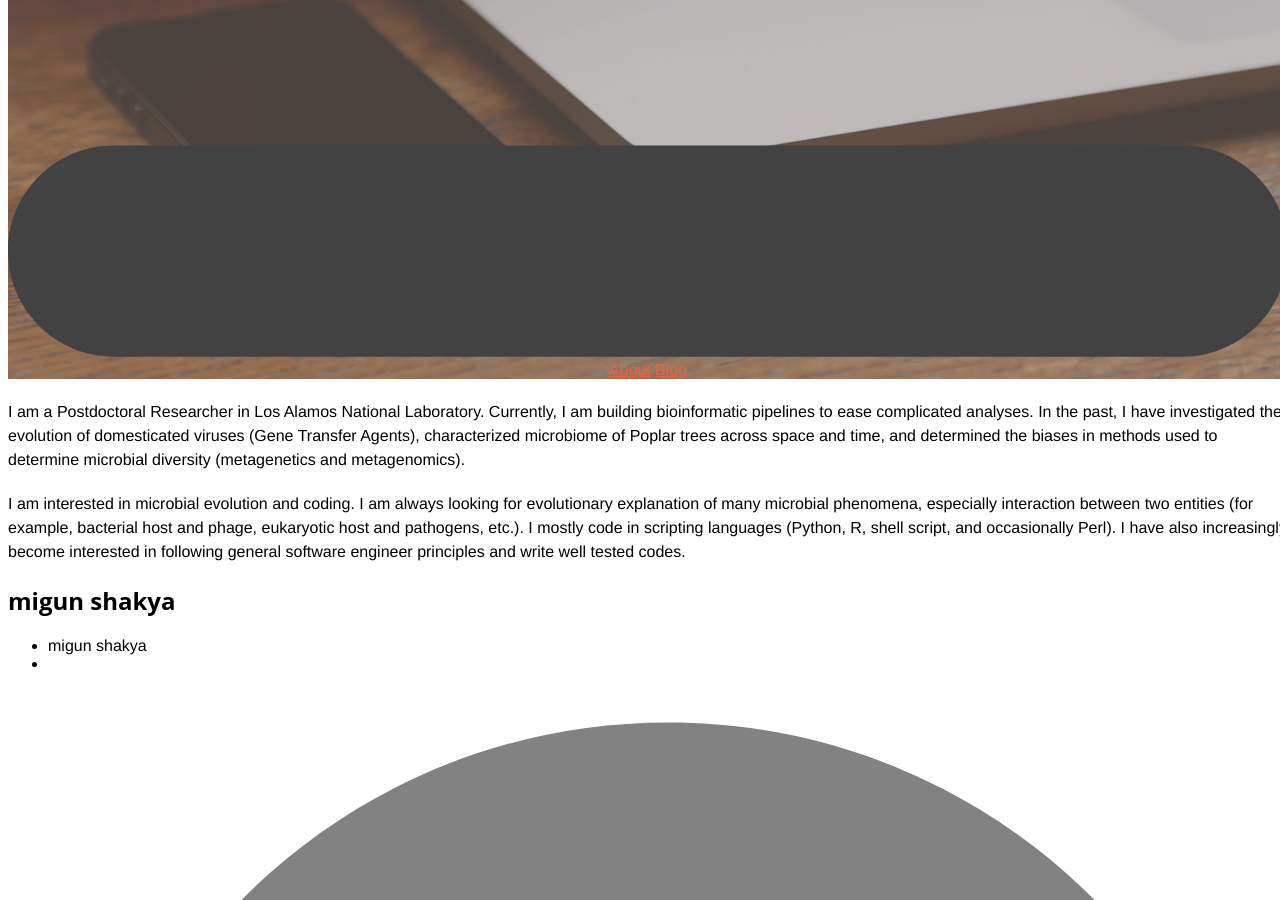
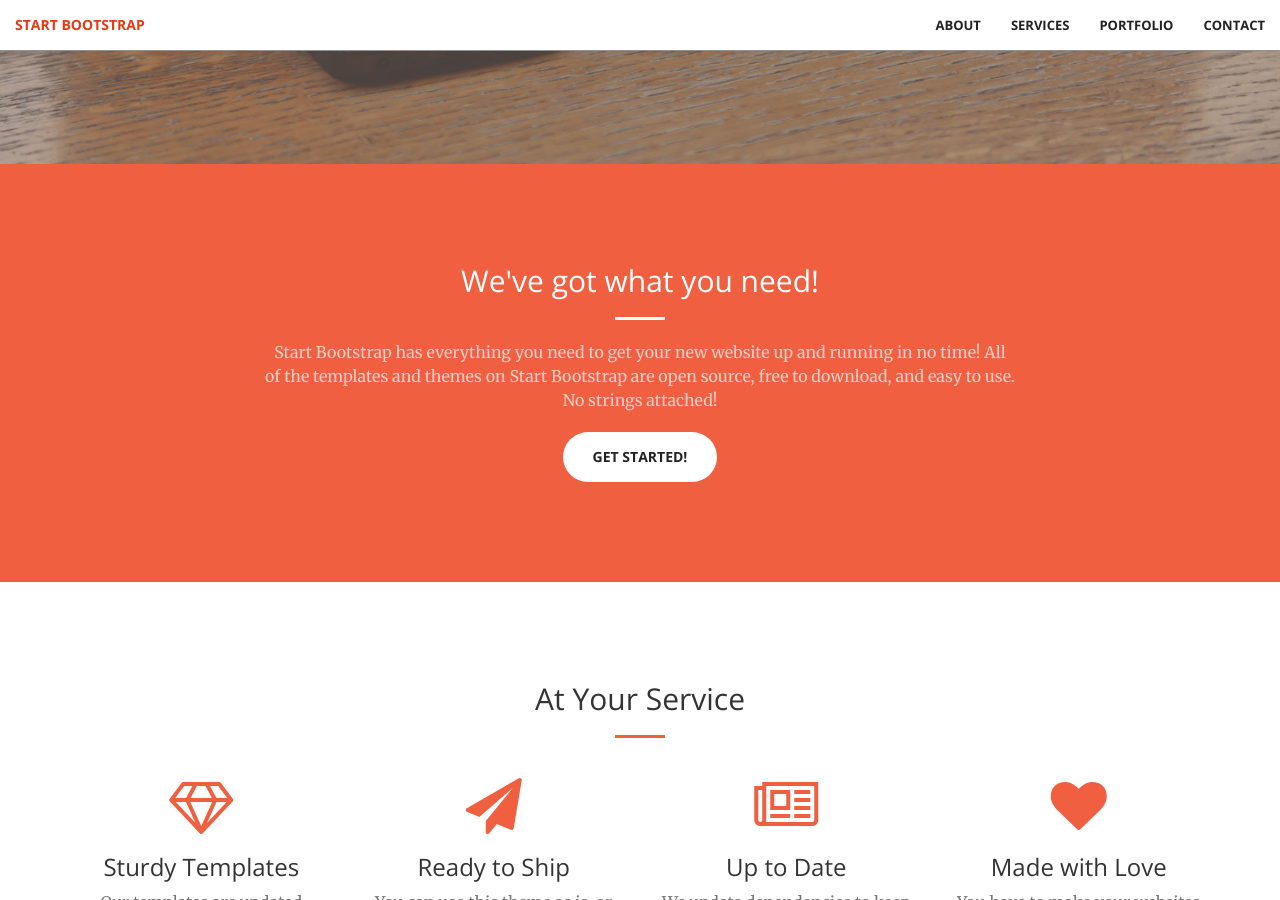
Before and after one commit to mshakya/mshakya.github.io, a Jekyll site: the page built from index.html, in a window 1280 px wide and 900 px high, scrolled down 736 px. Built offline with Jekyll 4.4.1, drawn with Linux system fonts in a browser that asks for light colours; some of the changed text lies outside the part shown.

Commit message:
modified

```diff
--- a/index.html
+++ b/index.html
@@ -1,143 +1,3 @@
-<!DOCTYPE html>
-<html>
-
-  <head>
-  <meta charset="utf-8">
-  <meta http-equiv="X-UA-Compatible" content="IE=edge">
-  <meta name="viewport" content="width=device-width, initial-scale=1">
-
-  <title>migun shakya</title>
-  <meta name="description" content="Random thoughts on biology and programming.
-">
-
-  <link rel="stylesheet" href="/css/main.css">
-  <link rel="canonical" href="mshakya.github.io/">
-  <link rel="alternate" type="application/rss+xml" title="migun shakya" href="mshakya.github.io/feed.xml" />
-</head>
-
-
-  <body>
-
-    <header class="site-header">
-
-  <div class="wrapper">
-
-    <a class="site-title" href="/">migun shakya</a>
-
-    <nav class="site-nav">
-      <a href="#" class="menu-icon">
-        <svg viewBox="0 0 18 15">
-          <path fill="#424242" d="M18,1.484c0,0.82-0.665,1.484-1.484,1.484H1.484C0.665,2.969,0,2.304,0,1.484l0,0C0,0.665,0.665,0,1.484,0 h15.031C17.335,0,18,0.665,18,1.484L18,1.484z"/>
-          <path fill="#424242" d="M18,7.516C18,8.335,17.335,9,16.516,9H1.484C0.665,9,0,8.335,0,7.516l0,0c0-0.82,0.665-1.484,1.484-1.484 h15.031C17.335,6.031,18,6.696,18,7.516L18,7.516z"/>
-          <path fill="#424242" d="M18,13.516C18,14.335,17.335,15,16.516,15H1.484C0.665,15,0,14.335,0,13.516l0,0 c0-0.82,0.665-1.484,1.484-1.484h15.031C17.335,12.031,18,12.696,18,13.516L18,13.516z"/>
-        </svg>
-      </a>
-
-      <div class="trigger">
-
-
-          <a class="page-link" href="/about/">About</a>
-
-
-
-          <a class="page-link" href="/blogs.html">Blog</a>
-
-
-
-
-
-
-
-
-
-
-      </div>
-    </nav>
-
-  </div>
-
-</header>
-
-
-    <div class="page-content">
-      <div class="wrapper">
-        <div class="post">
-
-  <header class="post-header">
-    <h1 class="post-title"></h1>
-  </header>
-
-  <article class="post-content">
-    <!-- <img center src="/images/arch-bac-phage.png" /><br> -->
-<p>I am a Postdoctoral Researcher in Los Alamos National Laboratory. Currently, I am building bioinformatic pipelines to ease complicated analyses. In the past, I have investigated the evolution of domesticated viruses (Gene Transfer Agents), characterized microbiome of Poplar trees across space and time, and determined the biases in methods used to determine microbial diversity (metagenetics and metagenomics).</p>
-
-<p>I am interested in microbial evolution and coding. I am always looking for evolutionary explanation of many microbial phenomena, especially interaction between two entities (for example, bacterial host and phage, eukaryotic host and pathogens, etc.). I mostly code in scripting languages (Python, R, shell script, and occasionally Perl). I have also increasingly become interested in following general software engineer principles and write well tested codes.</p>
-
-  </article>
-
-</div>
-
-      </div>
-    </div>
-
-    <footer class="site-footer">
-
-  <div class="wrapper">
-
-    <h2 class="footer-heading">migun shakya</h2>
-
-    <div class="footer-col-wrapper">
-      <div class="footer-col  footer-col-1">
-        <ul class="contact-list">
-          <li>migun shakya</li>
-          <li><a href="mailto:"></a></li>
-        </ul>
-      </div>
-
-      <div class="footer-col  footer-col-2">
-        <ul class="social-media-list">
-
-          <li>
-            <a href="https://github.com/mshakya">
-              <span class="icon  icon--github">
-                <svg viewBox="0 0 16 16">
-                  <path fill="#828282" d="M7.999,0.431c-4.285,0-7.76,3.474-7.76,7.761 c0,3.428,2.223,6.337,5.307,7.363c0.388,0.071,0.53-0.168,0.53-0.374c0-0.184-0.007-0.672-0.01-1.32 c-2.159,0.469-2.614-1.04-2.614-1.04c-0.353-0.896-0.862-1.135-0.862-1.135c-0.705-0.481,0.053-0.472,0.053-0.472 c0.779,0.055,1.189,0.8,1.189,0.8c0.692,1.186,1.816,0.843,2.258,0.645c0.071-0.502,0.271-0.843,0.493-1.037 C4.86,11.425,3.049,10.76,3.049,7.786c0-0.847,0.302-1.54,0.799-2.082C3.768,5.507,3.501,4.718,3.924,3.65 c0,0,0.652-0.209,2.134,0.796C6.677,4.273,7.34,4.187,8,4.184c0.659,0.003,1.323,0.089,1.943,0.261 c1.482-1.004,2.132-0.796,2.132-0.796c0.423,1.068,0.157,1.857,0.077,2.054c0.497,0.542,0.798,1.235,0.798,2.082 c0,2.981-1.814,3.637-3.543,3.829c0.279,0.24,0.527,0.713,0.527,1.437c0,1.037-0.01,1.874-0.01,2.129 c0,0.208,0.14,0.449,0.534,0.373c3.081-1.028,5.302-3.935,5.302-7.362C15.76,3.906,12.285,0.431,7.999,0.431z"/>
-                </svg>
-              </span>
-
-              <span class="username">mshakya</span>
-            </a>
-          </li>
-
-
-
-          <li>
-            <a href="https://twitter.com/mshakya">
-              <span class="icon  icon--twitter">
-                <svg viewBox="0 0 16 16">
-                  <path fill="#828282" d="M15.969,3.058c-0.586,0.26-1.217,0.436-1.878,0.515c0.675-0.405,1.194-1.045,1.438-1.809
-                  c-0.632,0.375-1.332,0.647-2.076,0.793c-0.596-0.636-1.446-1.033-2.387-1.033c-1.806,0-3.27,1.464-3.27,3.27 c0,0.256,0.029,0.506,0.085,0.745C5.163,5.404,2.753,4.102,1.14,2.124C0.859,2.607,0.698,3.168,0.698,3.767 c0,1.134,0.577,2.135,1.455,2.722C1.616,6.472,1.112,6.325,0.671,6.08c0,0.014,0,0.027,0,0.041c0,1.584,1.127,2.906,2.623,3.206 C3.02,9.402,2.731,9.442,2.433,9.442c-0.211,0-0.416-0.021-0.615-0.059c0.416,1.299,1.624,2.245,3.055,2.271 c-1.119,0.877-2.529,1.4-4.061,1.4c-0.264,0-0.524-0.015-0.78-0.046c1.447,0.928,3.166,1.469,5.013,1.469 c6.015,0,9.304-4.983,9.304-9.304c0-0.142-0.003-0.283-0.009-0.423C14.976,4.29,15.531,3.714,15.969,3.058z"/>
-                </svg>
-              </span>
-
-              <span class="username">mshakya</span>
-            </a>
-          </li>
-
-        </ul>
-      </div>
-
-      <div class="footer-col  footer-col-3">
-        <p class="text">Random thoughts on biology and programming.
-</p>
-      </div>
-    </div>
-
-  </div>
-
-</footer>
-
-
-  </body>
-
-</html>
+---
+layout: front
+---
```
Also changed, not shown: Gemfile (+26 -2 lines), Gemfile.lock.
